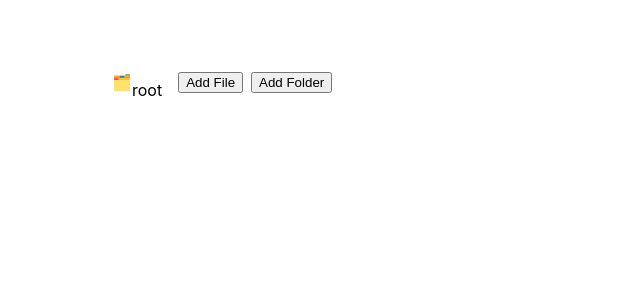
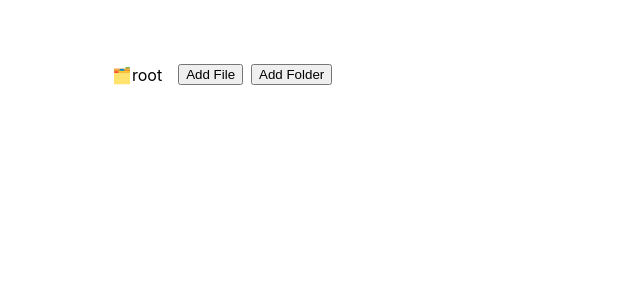
Before and after one commit to code0monkey1/react-interview-file-explorer, a React (Create React App) app: page / in a window 1280 px wide. Shown: the top 300 px of the page, without its empty margins (0-640 px from the left). Built offline with nearby package versions, Linux system fonts and the light colour scheme.

Commit message:
21 Apr 2023, 20:42

```diff
--- a/src/components/Folder.jsx
+++ b/src/components/Folder.jsx
@@ -28,7 +28,7 @@ const Folder = ({data,inputRef}) => {
 
       <div style={styles.buttonContainer}>
          <span>🗂️</span>
-        <div style={{ paddingTop: '1rem' }} >{data.name}</div>
+        <div>{data.name}</div>
       </div>
 
       <div style={styles.buttonContainer}>
```
